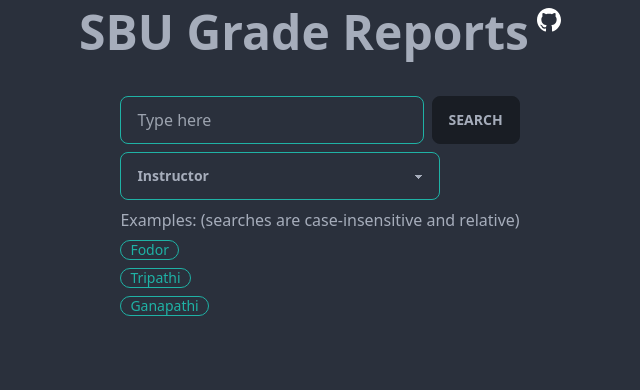
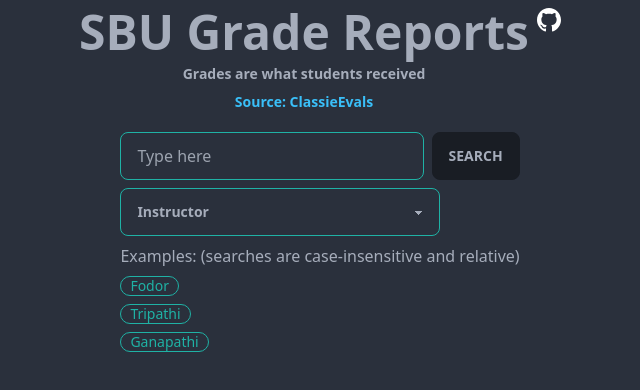
Before and after one commit to jiechenmc/SBUGradeReports, a React (Vite) app: page / in a window 1280 px wide. Shown: the top 390 px of the page, without its empty margins (320-960 px from the left). Built offline with nearby package versions, Linux system fonts and the light colour scheme.

Commit message:
added information pane on top

```diff
--- a/src/components/Home.tsx
+++ b/src/components/Home.tsx
@@ -48,7 +48,11 @@ const Home = () => {
   return (
     <div>
       <div className="text-center text-5xl m-5 font-bold flex justify-center gap-2 my-2">
-        <p>SBU Grade Reports</p>
+        <div className="flex flex-col gap-2">
+          <p>SBU Grade Reports</p>
+          <p className="text-sm">Grades are what students received</p>
+          <p className="text-sm text-info">Source: ClassieEvals</p>
+        </div>
         <a
           href="https://github.com/jiechenmc/SBUGradeReports"
           className="w-fit h-fit"
@@ -56,7 +60,7 @@ const Home = () => {
           <Star className="fill-white hover:fill-gray-300 w-6" />
         </a>
       </div>
-      <div className="flex justify-center mt-10">
+      <div className="flex justify-center mt-5">
         <div className="flex flex-col gap-2">
           <div className="flex gap-2">
             <input
```
